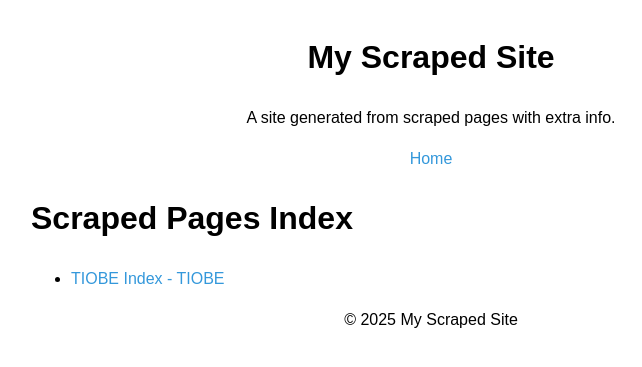
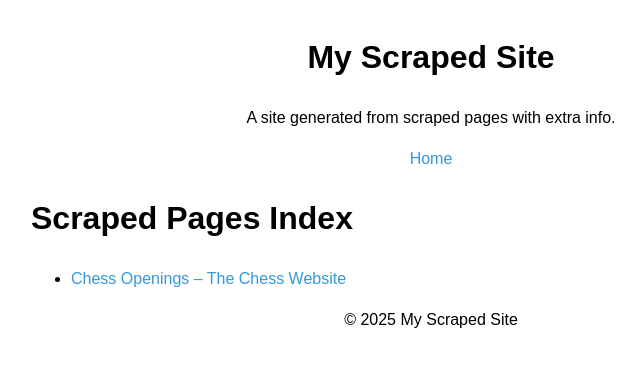
Before and after one commit to NicolasPurr/NicolasPurr.github.io, a Jekyll site: the page built from index.md, in a window 1280 px wide. Shown: the top 367 px of the page, without its empty margins (209-851 px from the left). Built offline with Jekyll 4.4.1, drawn with Linux system fonts in a browser that asks for light colours.

Commit message:
Maybe now?

```diff
--- a/index.md
+++ b/index.md
@@ -5,4 +5,4 @@ title: "Scraped Pages Index"
 
 # Scraped Pages Index
 
-- [TIOBE Index - TIOBE](pages/tiobe_index_tiobe.html)
+- [Chess Openings – The Chess Website](pages/chess_openings_the_chess_website.html)
```
